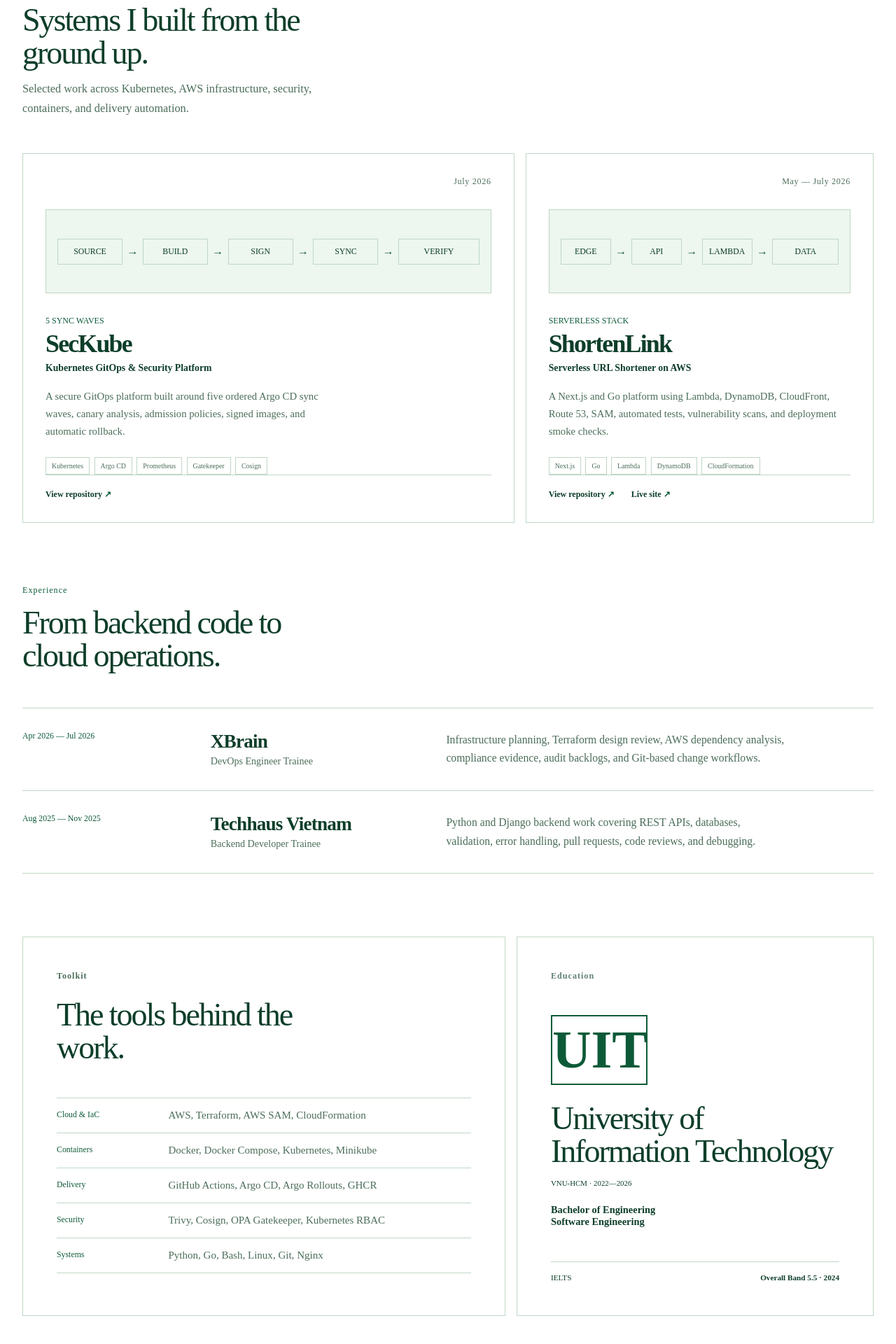
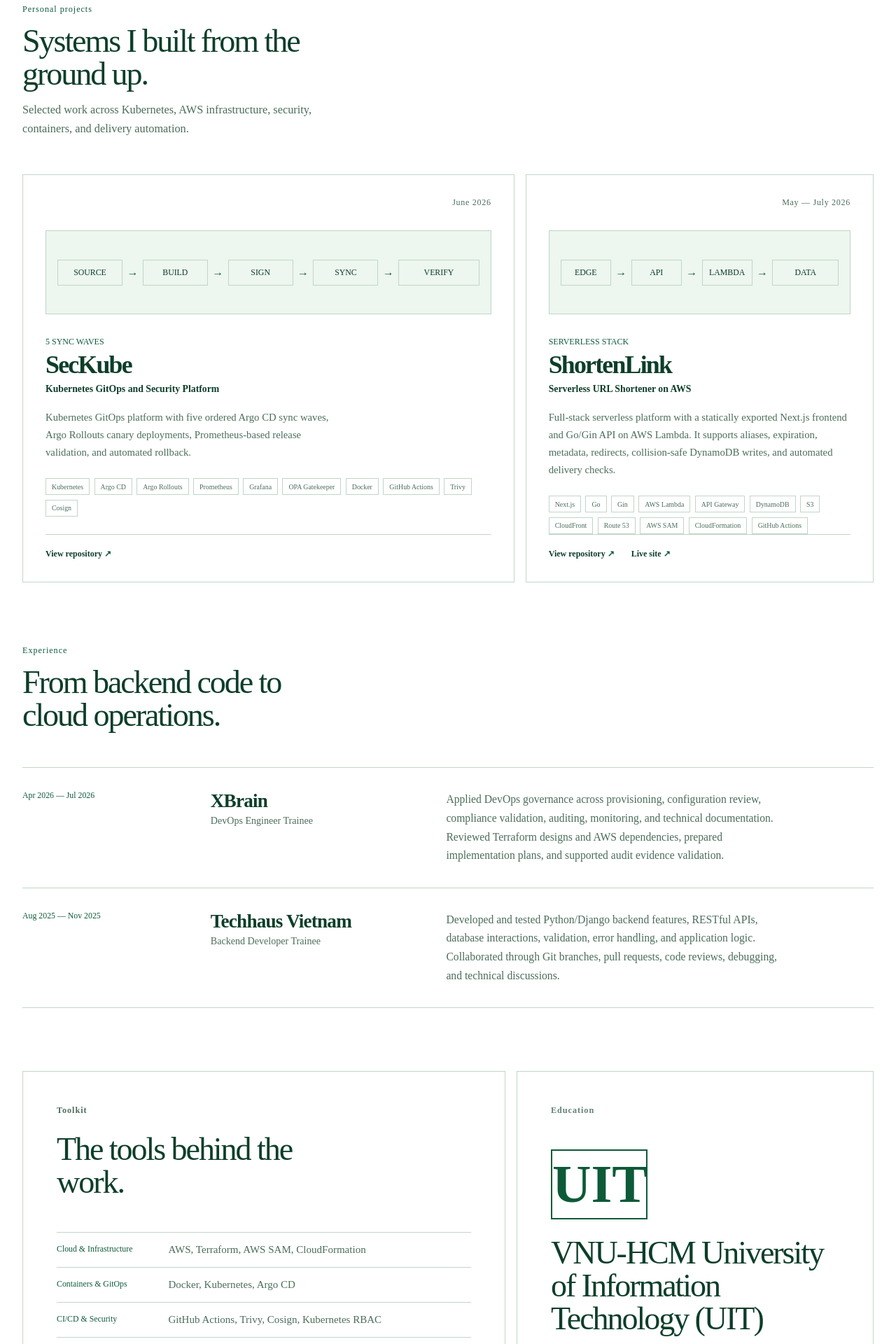
Before and after one commit to TrieuNguyenPhu/portfolio, a Next.js app: page / in a window 1280 px wide. Shown: the part 880-2800 px from the top of the page at 70% size. Built offline with nearby package versions, Linux system fonts and the light colour scheme.

Commit message:
Align portfolio content with CV

```diff
--- a/app/page.tsx
+++ b/app/page.tsx
@@ -12,13 +12,13 @@
   {
     slug: "seckube",
     title: "SecKube",
-    type: text("Kubernetes GitOps & Security Platform", "Nền tảng GitOps & bảo mật Kubernetes"),
-    date: text("July 2026", "Tháng 7, 2026"),
+    type: text("Kubernetes GitOps and Security Platform", "Nền tảng GitOps và bảo mật Kubernetes"),
+    date: text("June 2026", "Tháng 6, 2026"),
     summary: text(
-      "A secure GitOps platform built around five ordered Argo CD sync waves, canary analysis, admission policies, signed images, and automatic rollback.",
-      "Nền tảng GitOps bảo mật với năm nhịp đồng bộ Argo CD, phân tích canary, admission policies, image signing và tự động rollback.",
+      "Kubernetes GitOps platform with five ordered Argo CD sync waves, Argo Rollouts canary deployments, Prometheus-based release validation, and automated rollback.",
+      "Nền tảng GitOps Kubernetes với năm sync wave Argo CD, canary deployment bằng Argo Rollouts, xác thực phát hành qua Prometheus và tự động rollback.",
     ),
-    stack: ["Kubernetes", "Argo CD", "Prometheus", "Gatekeeper", "Cosign"],
+    stack: ["Kubernetes", "Argo CD", "Argo Rollouts", "Prometheus", "Grafana", "OPA Gatekeeper", "Docker", "GitHub Actions", "Trivy", "Cosign"],
     href: "https://github.com/TrieuNguyenPhu/SecKube",
     visual: ["SOURCE", "BUILD", "SIGN", "SYNC", "VERIFY"],
     metric: text("5 sync waves", "5 nhịp đồng bộ"),
@@ -26,13 +26,13 @@
   {
     slug: "shortenlink",
     title: "ShortenLink",
-    type: text("Serverless URL Shortener on AWS", "Trình rút gọn URL serverless trên AWS"),
+    type: text("Serverless URL Shortener on AWS", "Dịch vụ rút gọn URL serverless trên AWS"),
     date: text("May — July 2026", "Tháng 5 — Tháng 7, 2026"),
     summary: text(
-      "A Next.js and Go platform using Lambda, DynamoDB, CloudFront, Route 53, SAM, automated tests, vulnerability scans, and deployment smoke checks.",
-      "Nền tảng Next.js và Go dùng Lambda, DynamoDB, CloudFront, Route 53, SAM, kiểm thử tự động, quét lỗ hổng và smoke test sau khi deploy.",
+      "Full-stack serverless platform with a statically exported Next.js frontend and Go/Gin API on AWS Lambda. It supports aliases, expiration, metadata, redirects, collision-safe DynamoDB writes, and automated delivery checks.",
+      "Nền tảng serverless full-stack gồm frontend Next.js xuất tĩnh và API Go/Gin trên AWS Lambda; hỗ trợ alias, thời hạn, metadata, chuyển hướng, ghi DynamoDB chống trùng lặp và kiểm tra triển khai tự động.",
     ),
-    stack: ["Next.js", "Go", "Lambda", "DynamoDB", "CloudFormation"],
+    stack: ["Next.js", "Go", "Gin", "AWS Lambda", "API Gateway", "DynamoDB", "S3", "CloudFront", "Route 53", "AWS SAM", "CloudFormation", "GitHub Actions"],
     href: "https://github.com/TrieuNguyenPhu/shorten-link",
     live: "https://npt-shortenlink.dev",
     visual: ["EDGE", "API", "LAMBDA", "DATA"],
@@ -41,11 +41,11 @@
 ];
 
 const skills = [
-  [text("Cloud & IaC", "Cloud & IaC"), "AWS, Terraform, AWS SAM, CloudFormation"],
-  [text("Containers", "Containers"), "Docker, Docker Compose, Kubernetes, Minikube"],
-  [text("Delivery", "Triển khai"), "GitHub Actions, Argo CD, Argo Rollouts, GHCR"],
-  [text("Security", "Bảo mật"), "Trivy, Cosign, OPA Gatekeeper, Kubernetes RBAC"],
-  [text("Systems", "Hệ thống"), "Python, Go, Bash, Linux, Git, Nginx"],
+  [text("Cloud & Infrastructure", "Cloud & hạ tầng"), "AWS, Terraform, AWS SAM, CloudFormation"],
+  [text("Containers & GitOps", "Containers & GitOps"), "Docker, Kubernetes, Argo CD"],
+  [text("CI/CD & Security", "CI/CD & bảo mật"), "GitHub Actions, Trivy, Cosign, Kubernetes RBAC"],
+  [text("Monitoring & Systems", "Giám sát & hệ thống"), "Prometheus, Grafana, Linux, Bash, Git"],
+  [text("Programming", "Lập trình"), "Python, Go, JavaScript, TypeScript"],
 ] as const;
 
 const copy = {
@@ -59,7 +59,7 @@
     switchToDark: "Switch to dark mode",
     status: "Entry-level DevOps Engineer",
     hero: "I turn infrastructure into a repeatable delivery system.",
-    lede: "AWS, Kubernetes, Terraform, GitOps, CI/CD, observability, and cloud security—supported by a backend foundation in Python and Go.",
+    lede: "Hands-on experience designing and automating cloud-native AWS infrastructure, CI/CD, and GitOps workflows with Terraform, Docker, Kubernetes, GitHub Actions, Argo CD, and Prometheus—backed by Python and Go.",
     explore: "Explore my work",
     focus: "Primary focus",
     cloud: "Cloud",
@@ -74,13 +74,13 @@
     experienceLabel: "Experience",
     experienceHeading: "From backend code to cloud operations.",
     xbrainRole: "DevOps Engineer Trainee",
-    xbrainText: "Infrastructure planning, Terraform design review, AWS dependency analysis, compliance evidence, audit backlogs, and Git-based change workflows.",
+    xbrainText: "Applied DevOps governance across provisioning, configuration review, compliance validation, auditing, monitoring, and technical documentation. Reviewed Terraform designs and AWS dependencies, prepared implementation plans, and supported audit evidence validation.",
     techhausRole: "Backend Developer Trainee",
-    techhausText: "Python and Django backend work covering REST APIs, databases, validation, error handling, pull requests, code reviews, and debugging.",
+    techhausText: "Developed and tested Python/Django backend features, RESTful APIs, database interactions, validation, error handling, and application logic. Collaborated through Git branches, pull requests, code reviews, debugging, and technical discussions.",
     toolkitLabel: "Toolkit",
     toolkitHeading: "The tools behind the work.",
     educationLabel: "Education",
-    university: "University of Information Technology",
+    university: "VNU-HCM University of Information Technology (UIT)",
     degree: "Bachelor of Engineering",
     major: "Software Engineering",
     open: "Open to DevOps opportunities",
@@ -98,7 +98,7 @@
     switchToDark: "Chuyển sang chế độ tối",
     status: "Kỹ sư DevOps mới bắt đầu",
     hero: "Tôi biến hạ tầng thành một hệ thống triển khai có thể lặp lại.",
-    lede: "AWS, Kubernetes, Terraform, GitOps, CI/CD, quan sát hệ thống và bảo mật đám mây—cùng nền tảng backend bằng Python và Go.",
+    lede: "Có kinh nghiệm thực hành thiết kế và tự động hóa hạ tầng AWS cloud-native, CI/CD và GitOps với Terraform, Docker, Kubernetes, GitHub Actions, Argo CD, Prometheus—cùng nền tảng Python và Go.",
     explore: "Xem dự án",
     focus: "Trọng tâm",
     cloud: "Đám mây",
@@ -113,13 +113,13 @@
     experienceLabel: "Kinh nghiệm",
     experienceHeading: "Từ code backend đến vận hành cloud.",
     xbrainRole: "Thực tập sinh Kỹ sư DevOps",
-    xbrainText: "Lập kế hoạch hạ tầng, đánh giá thiết kế Terraform, phân tích phụ thuộc AWS, bằng chứng tuân thủ, audit backlog và quy trình thay đổi dựa trên Git.",
+    xbrainText: "Áp dụng thực hành quản trị DevOps trong provisioning, rà soát cấu hình, xác thực tuân thủ, auditing, monitoring và tài liệu kỹ thuật. Rà soát thiết kế Terraform và phụ thuộc AWS, lập kế hoạch triển khai, hỗ trợ xác thực bằng chứng audit.",
     techhausRole: "Thực tập sinh Backend Developer",
-    techhausText: "Phát triển backend bằng Python và Django: REST API, cơ sở dữ liệu, validation, xử lý lỗi, pull request, code review và debugging.",
+    techhausText: "Phát triển và kiểm thử tính năng backend Python/Django, RESTful API, tương tác cơ sở dữ liệu, validation, xử lý lỗi và application logic. Phối hợp qua Git branch, pull request, code review, debugging và trao đổi kỹ thuật.",
     toolkitLabel: "Công cụ",
     toolkitHeading: "Công cụ đằng sau từng dự án.",
     educationLabel: "Học vấn",
-    university: "Đại học Công nghệ Thông tin",
+    university: "Đại học Công nghệ Thông tin - ĐHQG-HCM (UIT)",
     degree: "Cử nhân Kỹ thuật",
     major: "Kỹ thuật Phần mềm",
     open: "Sẵn sàng cho cơ hội DevOps",
```
